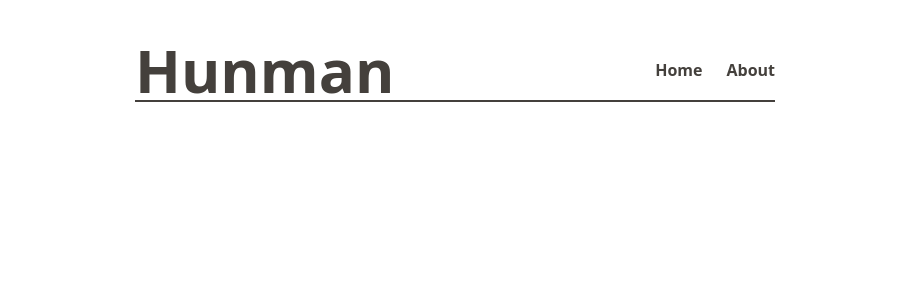
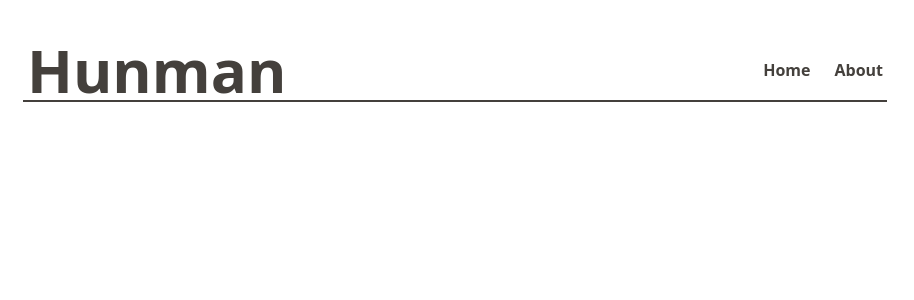
Before and after one commit to hunman89/blog, a Next.js app: page / in a window 1280 px wide. Shown: the top 300 px of the page, without its empty margins (185-1099 px from the left). Built offline with nearby package versions, Linux system fonts and the light colour scheme.

Commit message:
update. root layout

```diff
--- a/app/layout.tsx
+++ b/app/layout.tsx
@@ -10,14 +10,14 @@ export default function RootLayout({ children }: RootLayoutProps) {
     <html>
       <head><title>hunman&apos;s blog</title></head>
       <body>
-        <div className="max-w-2xl mx-auto py-10 px-4">
+        <div className="max-w-4xl mx-auto py-10 px-4">
           <header>
             <div className="flex items-center justify-between border-stone-700 border-b-2">
-              <nav className="flex flex-row items-center justify-between w-full font-bold text-stone-700 ">
+              <nav className="flex flex-row items-center justify-between w-full font-bold text-stone-700 px-1">
                 <div className=' text-6xl'>Hunman</div>
                 <div className='flex flex-row space-x-6'>
                   <Link href="/">Home</Link>
-                  <Link href="/about">About</Link>
+                  <a href="https://www.linkedin.com/in/hunman/" target="_blank">About</a>
                 </div>
               </nav>
             </div>
```
